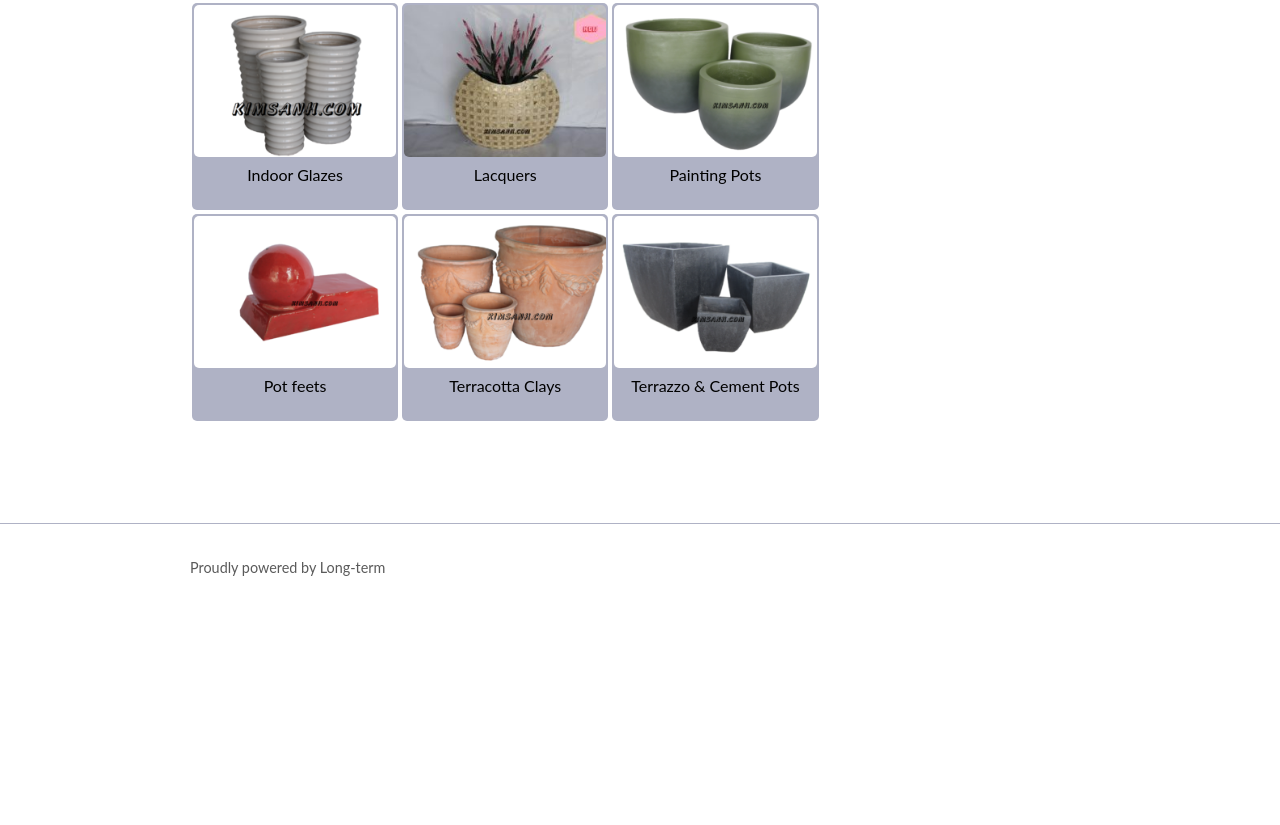
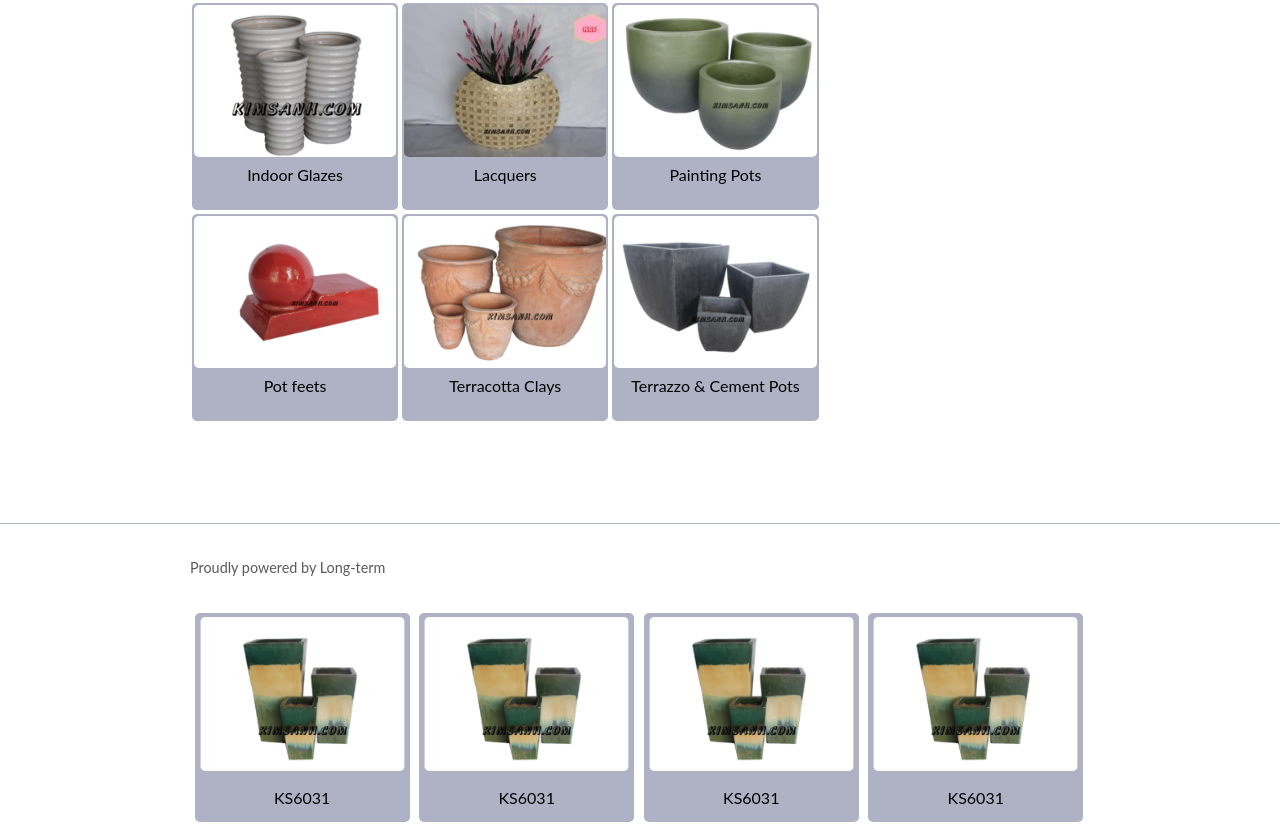
Before and after one commit to thuandiep1707/PotteryBarn, a plain HTML site: page Page/CategoryProducts.html in a window 1280 px wide. Shown: the part 859-1684 px from the top of the page. Before the commit the page ends 1470 px from the top, so only its background shows below. Drawn offline with Linux system fonts and the light colour scheme.

Commit message:
contiune

```diff
--- a/Page/CategoryProducts.html
+++ b/Page/CategoryProducts.html
@@ -50,6 +50,24 @@
     <footer class="end">
         <p class="row">Proudly powered by Long-term</p>
     </footer>
+    <div class="list-line" onclick="callItem(num,'name')">
+        <div class="line-item">
+            <img src="../resource/image/product/glazed/KS6000.jpg" alt="KS6031">
+            <span>KS6031</span>
+        </div>
+        <div class="line-item">
+            <img src="../resource/image/product/glazed/KS6000.jpg" alt="KS6031">
+            <span>KS6031</span>
+        </div>
+        <div class="line-item">
+            <img src="../resource/image/product/glazed/KS6000.jpg" alt="KS6031">
+            <span>KS6031</span>
+        </div>
+        <div class="line-item">
+            <img src="../resource/image/product/glazed/KS6000.jpg" alt="KS6031">
+            <span>KS6031</span>
+        </div>
+    </div>
     <script src="../resource/js/productsItem.js"></script>
 </body>
 </html>
--- a/resource/css/homepage/CategoryProducts.css
+++ b/resource/css/homepage/CategoryProducts.css
@@ -126,3 +126,24 @@ a:hover {
     letter-spacing: 1px;
     line-height: 1.5;
 }
+.list-line{
+    /* border:  1px solid red; */
+    width: 70%;
+    margin: 0 auto;
+}
+.line-item{
+    display: inline-block;
+    width: 24%;
+    background-color: rgb(175, 178, 197);
+    border-radius: 5px;
+    text-align: center;
+    margin: 0.3%;
+}
+.line-item img{
+    border-radius: 5px;
+    transform: scale(0.95);
+}
+.line-item span{
+    display: block;
+    margin: 10px auto 15px;
+}
```
